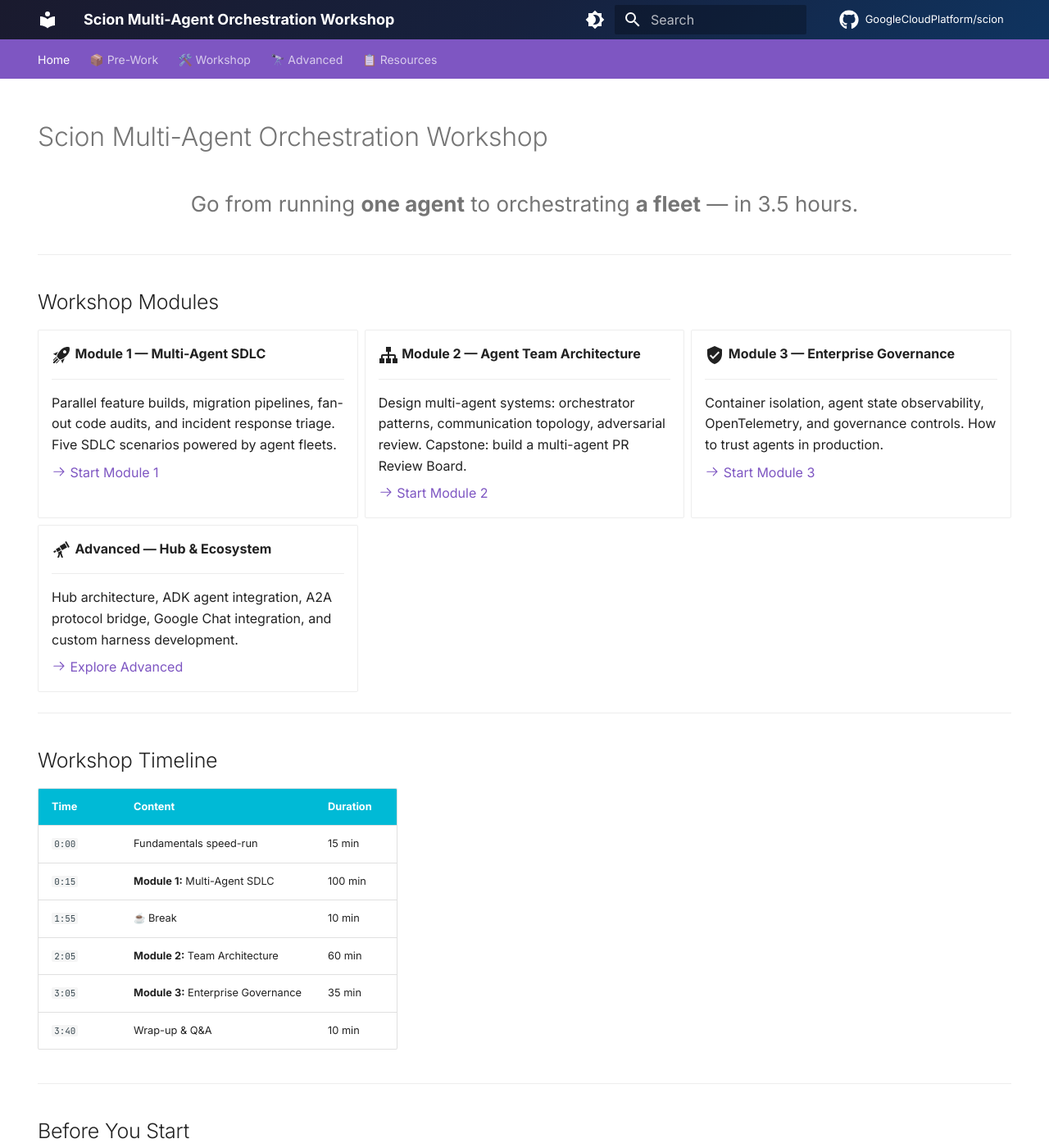
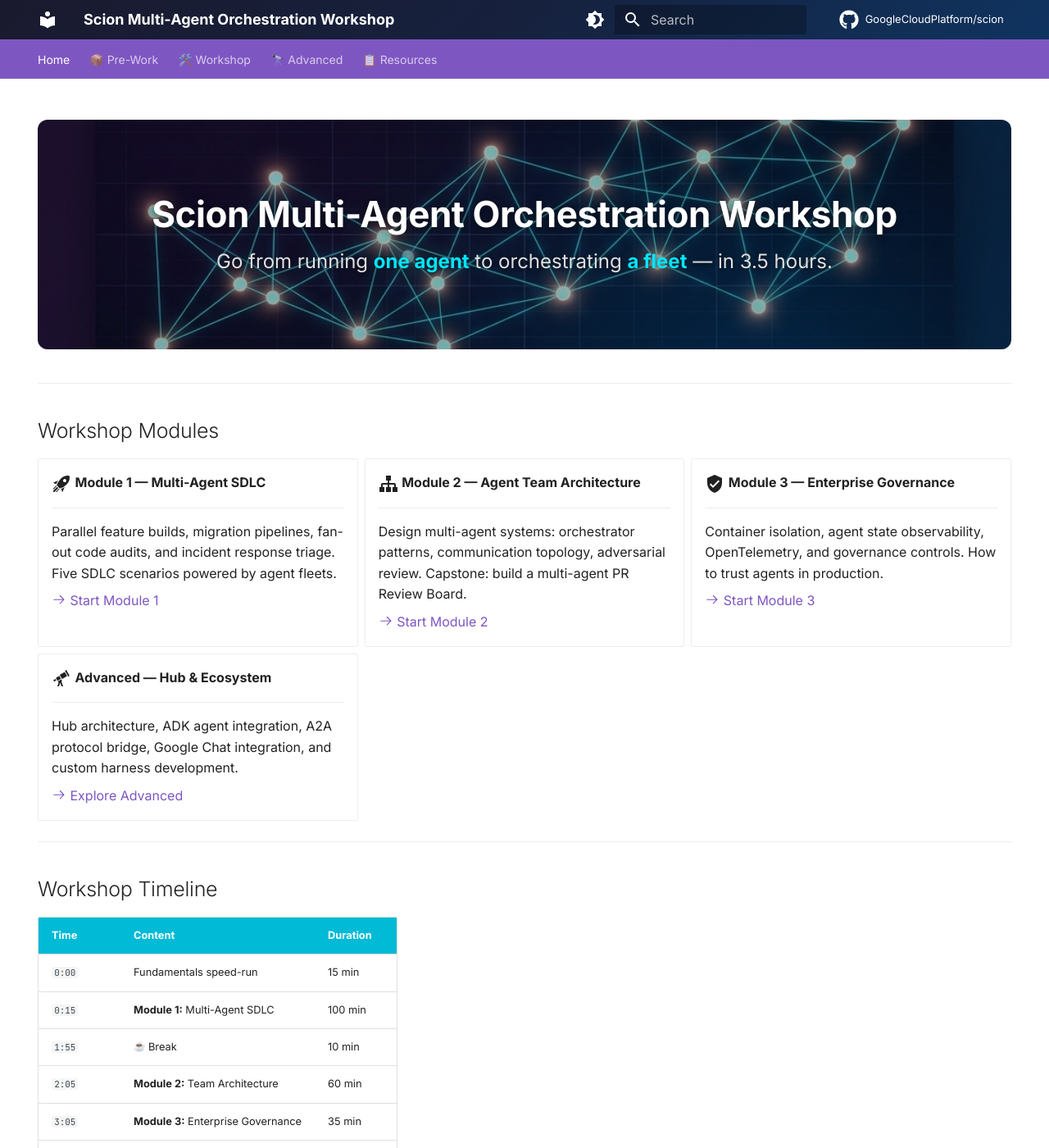
Before and after one commit to pauldatta/scion-field-workshop, an MkDocs documentation site: the page built from docs/index.md, in a window 1280 px wide and 1400 px high. Shown: the whole window at 82% size. Built offline with MkDocs 1.6.1 and Material for MkDocs 9.7.7, drawn with Linux system fonts in a browser that asks for light colours; emoji names are drawn with the system emoji font; comment, search, counter and statistics services are not loaded.

Commit message:
feat: hero banner with image overlay on landing page

```diff
--- a/docs/assets/custom.css
+++ b/docs/assets/custom.css
@@ -1,4 +1,53 @@
 /* Scion Workshop — Custom Styles */
+
+/* Hero banner */
+.hero-banner {
+  position: relative;
+  border-radius: 12px;
+  overflow: hidden;
+  margin-bottom: 2rem;
+}
+
+.hero-banner img {
+  width: 100%;
+  height: 280px;
+  object-fit: cover;
+  display: block;
+  filter: brightness(0.7);
+}
+
+.hero-overlay {
+  position: absolute;
+  top: 0;
+  left: 0;
+  right: 0;
+  bottom: 0;
+  display: flex;
+  flex-direction: column;
+  justify-content: center;
+  align-items: center;
+  text-align: center;
+  padding: 2rem;
+}
+
+.hero-overlay h1 {
+  color: #ffffff;
+  font-size: 2.2rem;
+  font-weight: 700;
+  margin: 0 0 0.5rem;
+  text-shadow: 0 2px 8px rgba(0, 0, 0, 0.5);
+}
+
+.hero-overlay p {
+  color: #e0e0e0;
+  font-size: 1.2rem;
+  margin: 0;
+  text-shadow: 0 1px 4px rgba(0, 0, 0, 0.5);
+}
+
+.hero-overlay strong {
+  color: #00e5ff;
+}
 
 /* Hero section gradient */
 .md-header {
--- a/docs/index.md
+++ b/docs/index.md
@@ -4,12 +4,12 @@ hide:
   - toc
 ---
 
-# Scion Multi-Agent Orchestration Workshop
-
-<div style="text-align: center; margin: 2rem 0;">
-  <p style="font-size: 1.3rem; color: var(--md-default-fg-color--light);">
-    Go from running <strong>one agent</strong> to orchestrating <strong>a fleet</strong> — in 3.5 hours.
-  </p>
+<div class="hero-banner">
+  <img src="assets/banner.png" alt="Scion Workshop Banner">
+  <div class="hero-overlay">
+    <h1>Scion Multi-Agent Orchestration Workshop</h1>
+    <p>Go from running <strong>one agent</strong> to orchestrating <strong>a fleet</strong> — in 3.5 hours.</p>
+  </div>
 </div>
 
 ---
```
Also changed, not shown: docs/assets/banner.png (added).
